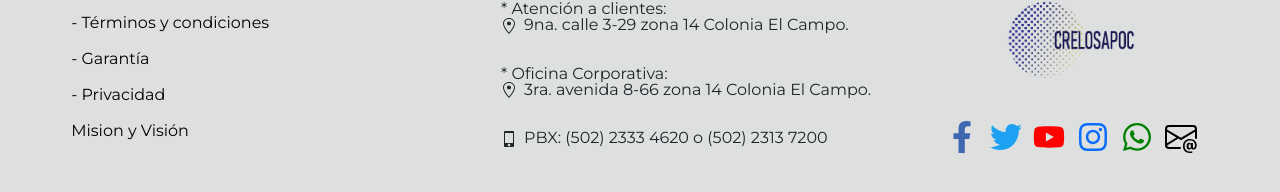
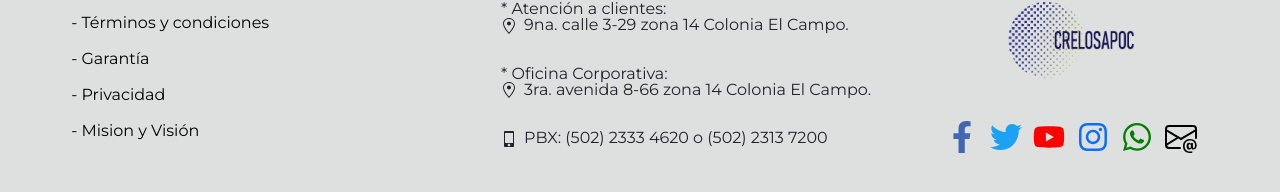
Before and after one commit to Flunavgt/shopping_cart, a React (Create React App) app: page / in a window 1280 px wide. Shown: the part 3126-3318 px from the top of the page. Built offline with nearby package versions, Linux system fonts and the light colour scheme; a web font is replaced by a local one.

Commit message:
add css to video

```diff
--- a/src/components/crelosa_page_components/introducción.jsx
+++ b/src/components/crelosa_page_components/introducción.jsx
@@ -27,7 +27,7 @@ const Introducción = () => {
     <div className="Main_introduccion_container">
       <div className="videoIntro">
         <video className="videoTag" autoPlay loop muted>
-          <source src="/video/test6.mp4" type="video/mp4" />
+          <source src="/video/test1.mp4" type="video/mp4" />
         </video>
         <img src={logo} alt="Crelosa logo" className="logo_main_img" />
         <h1 className="titleCompanyintro">
--- a/src/components/crelosa_page_components/pie_de_pagina.jsx
+++ b/src/components/crelosa_page_components/pie_de_pagina.jsx
@@ -32,7 +32,7 @@ const PieDePagina = () => (
         </a>
         <a href="https://crelosa.com/terminos-y-condiciones/">- Garantía</a>
         <a href="https://crelosa.com/terminos-y-condiciones/">- Privacidad</a>
-        <Link to="/quienes_somos">Mision y Visión</Link>
+        <Link to="/quienes_somos">- Mision y Visión</Link>
       </div>
 
       <div className="generalesCrelosa">
```
